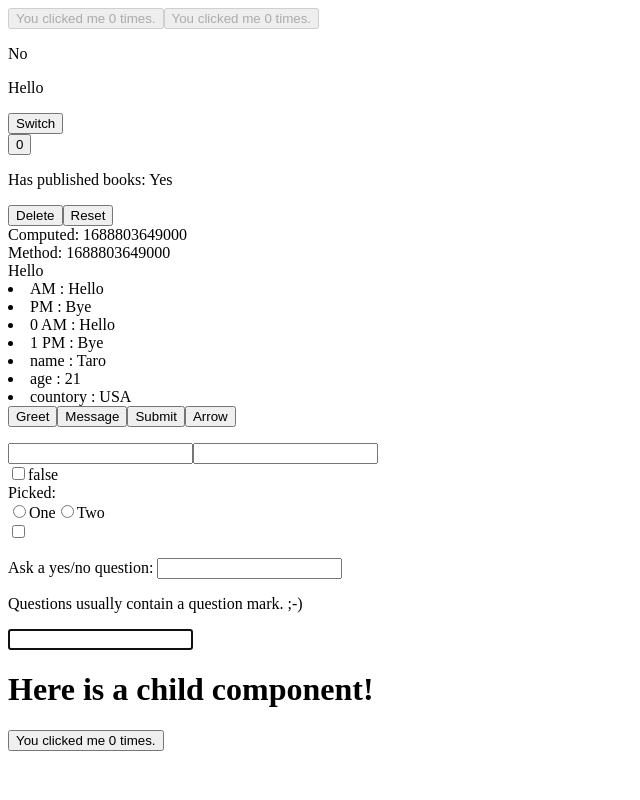
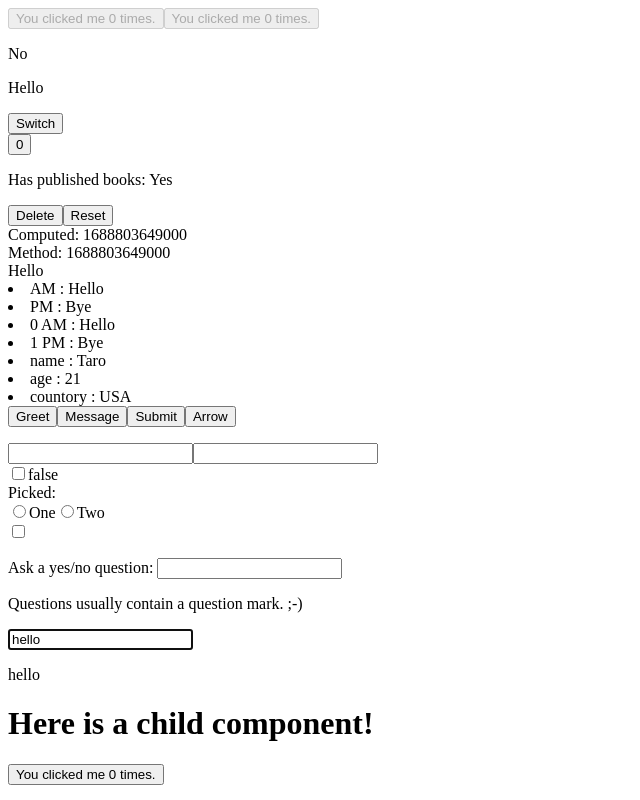
Before and after one commit to koyamal/pra_vue3, a Vue app in the folder vuePractive/: page / in a window 1280 px wide. Shown: the whole page, without its empty margins (0-640 px from the left). Built offline with nearby package versions, Linux system fonts and the light colour scheme.

Commit message:
Add input

```diff
--- a/vuePractive/src/App.vue
+++ b/vuePractive/src/App.vue
@@ -43,7 +43,7 @@ export default {
       toggle: "",
       question: "",
       answer: "Questions usually contain a question mark. ;-)",
-      refValue: "",
+      refValue: "hello",
     }
   },
   watch: {
```
